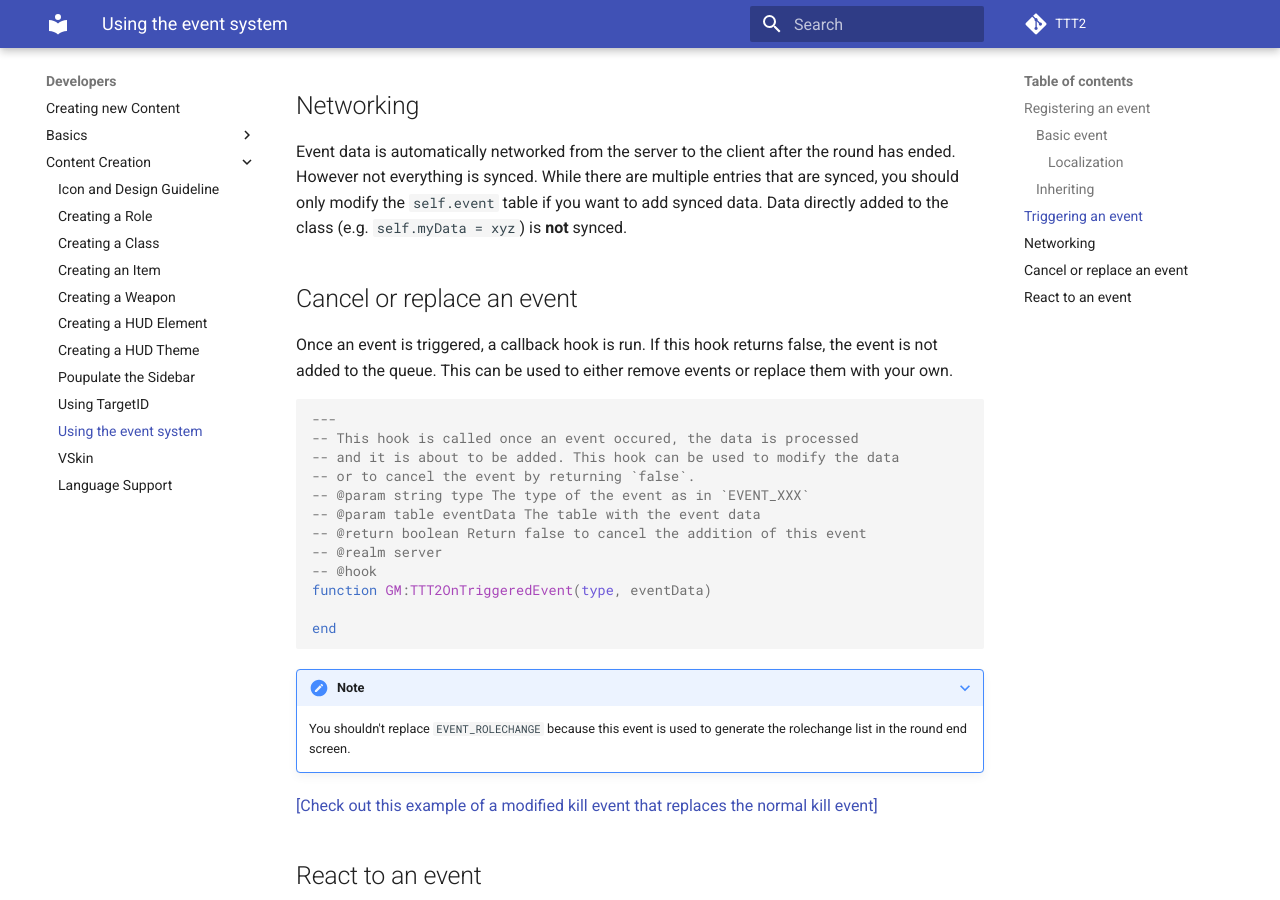
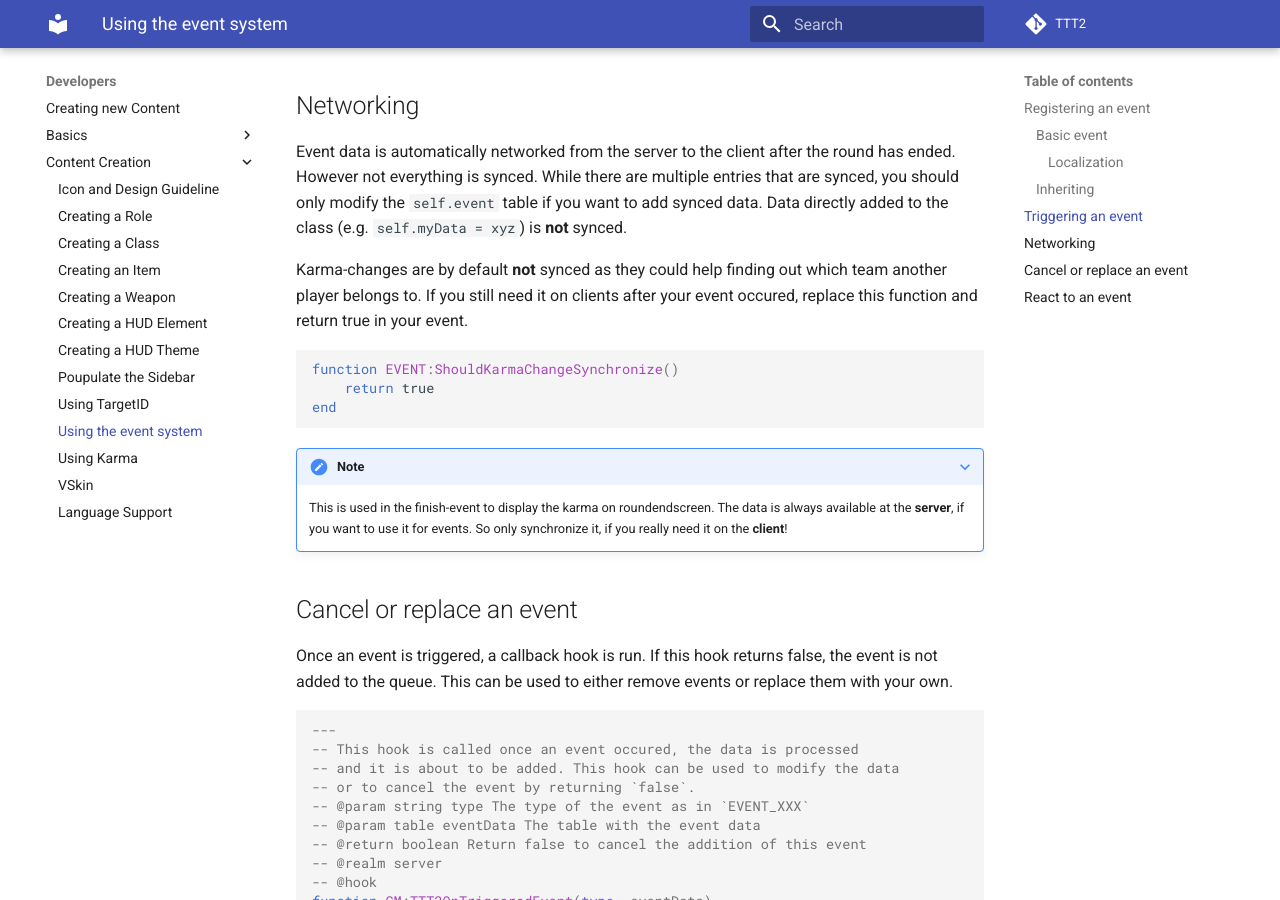
Before and after one commit to TTT-2/docs, an MkDocs documentation site: the page built from docs/developers/content-creation/using-event-system.md, in a window 1280 px wide and 900 px high, scrolled down 3469 px. Built offline with MkDocs 1.6.1 and Material for MkDocs 9.7.7, drawn with Linux system fonts in a browser that asks for light colours; comment, search, counter and statistics services are not loaded.

Commit message:
Add Karma description

````diff
--- a/docs/developers/content-creation/using-event-system.md
+++ b/docs/developers/content-creation/using-event-system.md
@@ -121,6 +121,18 @@ events.Trigger(EVENT_<EVENT_NAME>, somePlayer)
 
 Event data is automatically networked  from the server to the client after the round has ended. However not everything is synced. While there are multiple entries that are synced, you should only modify the `self.event` table if you want to add synced data. Data directly added to the class (e.g. `self.myData = xyz`) is **not** synced.
 
+Karma-changes are by default **not** synced as they could help finding out which team another player belongs to.
+If you still need it on clients after your event occured, replace this function and return true in your event.
+```lua
+function EVENT:ShouldKarmaChangeSynchronize()
+	return true
+end
+```
+???+ note
+    This is used in the finish-event to display the karma on roundendscreen.
+    The data is always available at the **server**, if you want to use it for events.
+    So only synchronize it, if you really need it on the **client**!
+
 ## Cancel or replace an event
 
 Once an event is triggered, a callback hook is run. If this hook returns false, the event is not added to the queue. This can be used to either remove events or replace them with your own.
--- a/mkdocs.yml
+++ b/mkdocs.yml
@@ -49,6 +49,7 @@ nav:
         - 'developers/content-creation/sidebar-population.md'
         - 'developers/content-creation/using-targetid.md'
         - 'developers/content-creation/using-event-system.md'
+        - 'developers/content-creation/using-karma.md'
         - 'developers/content-creation/vskin.md'
         - 'developers/content-creation/language-support.md'
 
````
Also changed, not shown: docs/developers/content-creation/using-karma.md (added, +26 -0 lines), docs/assets/images/article/roundend_karma.png (added).
